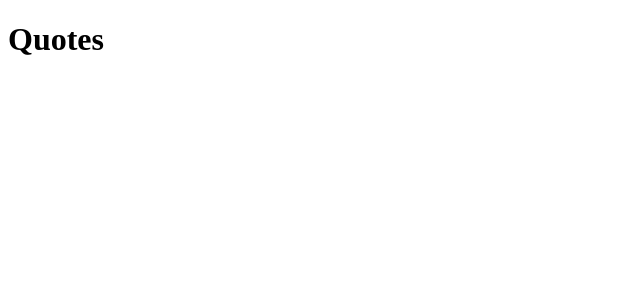
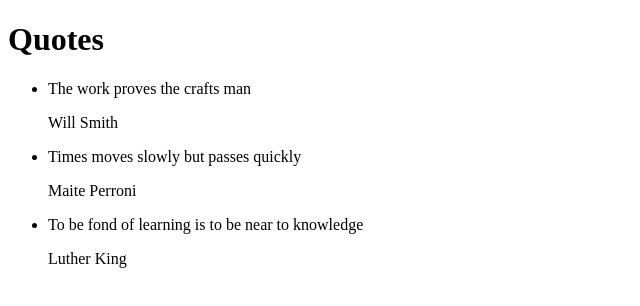
Before and after one commit to amtesire/Quotes, an Angular app: page / in a window 1280 px wide. Shown: the top 306 px of the page, without its empty margins (0-640 px from the left). Built offline with nearby package versions, Linux system fonts and the light colour scheme.

Commit message:
modified some elements

```diff
--- a/src/app/quote/quote.component.html
+++ b/src/app/quote/quote.component.html
@@ -1,8 +1,9 @@
 <div>
     <h1>Quotes</h1>
     <ul>
-      <li *ngFor='let quote of quote'>
+      <li *ngFor='let quote of quotes' >
         {{quote.name}}
+        <app-quote-detail [quote]='quote'></app-quote-detail>
       </li>
   </ul>
   </div>
```
